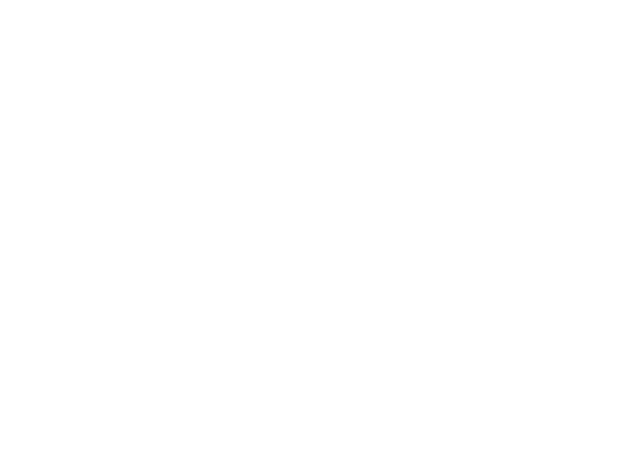
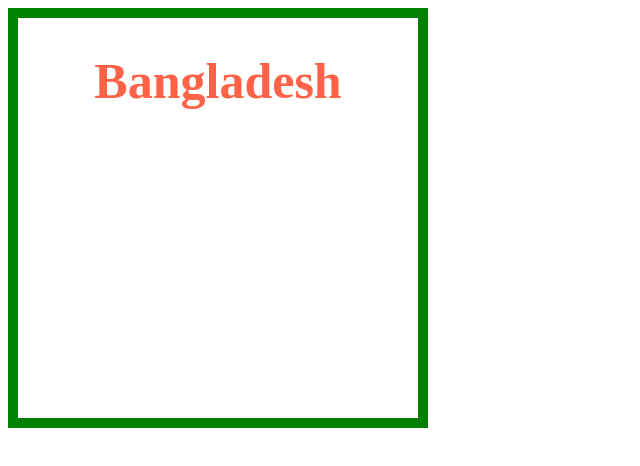
Before and after one commit to m01713261932/website-in-web, a plain HTML site: page index.html in a window 1280 px wide. Shown: the whole page, without its empty margins (0-640 px from the left). Drawn offline with Linux system fonts and the light colour scheme.

Commit message:
first h1 ok

```diff
--- a/index.html
+++ b/index.html
@@ -4,8 +4,12 @@
     <meta charset="UTF-8">
     <meta name="viewport" content="width=device-width, initial-scale=1.0">
     <title>First Github</title>
+    <link rel="stylesheet" href="/styles/styles.css">
 </head>
 <body>
+    <div>
+        <h1>Bangladesh</h1>
+    </div>
 
 </body>
 </html>
--- /dev/null
+++ b/styles/styles.css
@@ -0,0 +1,13 @@
+div{
+    height: 400px;
+    width: 400px;
+    border: 10px solid green;
+}
+
+h1{
+    color: tomato;
+    font-size: 50px;
+    text-align: center;
+
+
+}
```
